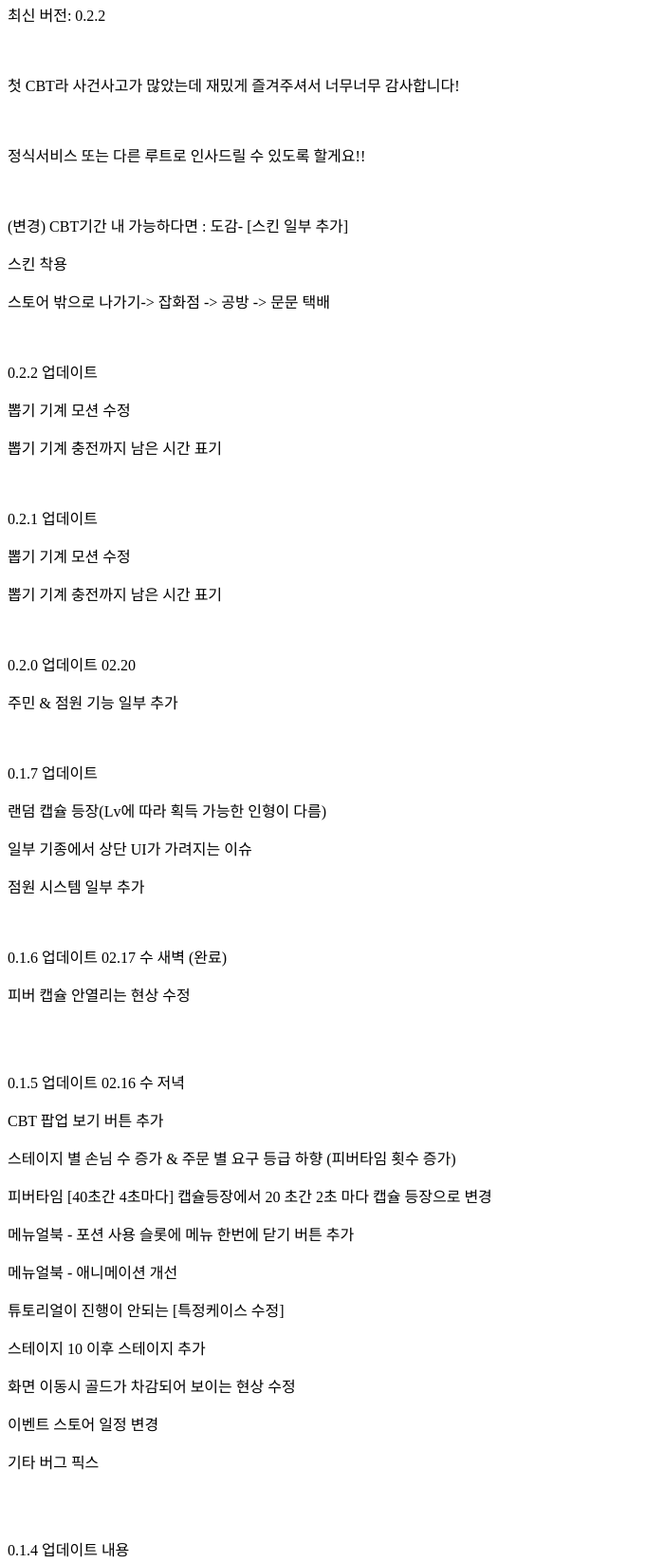
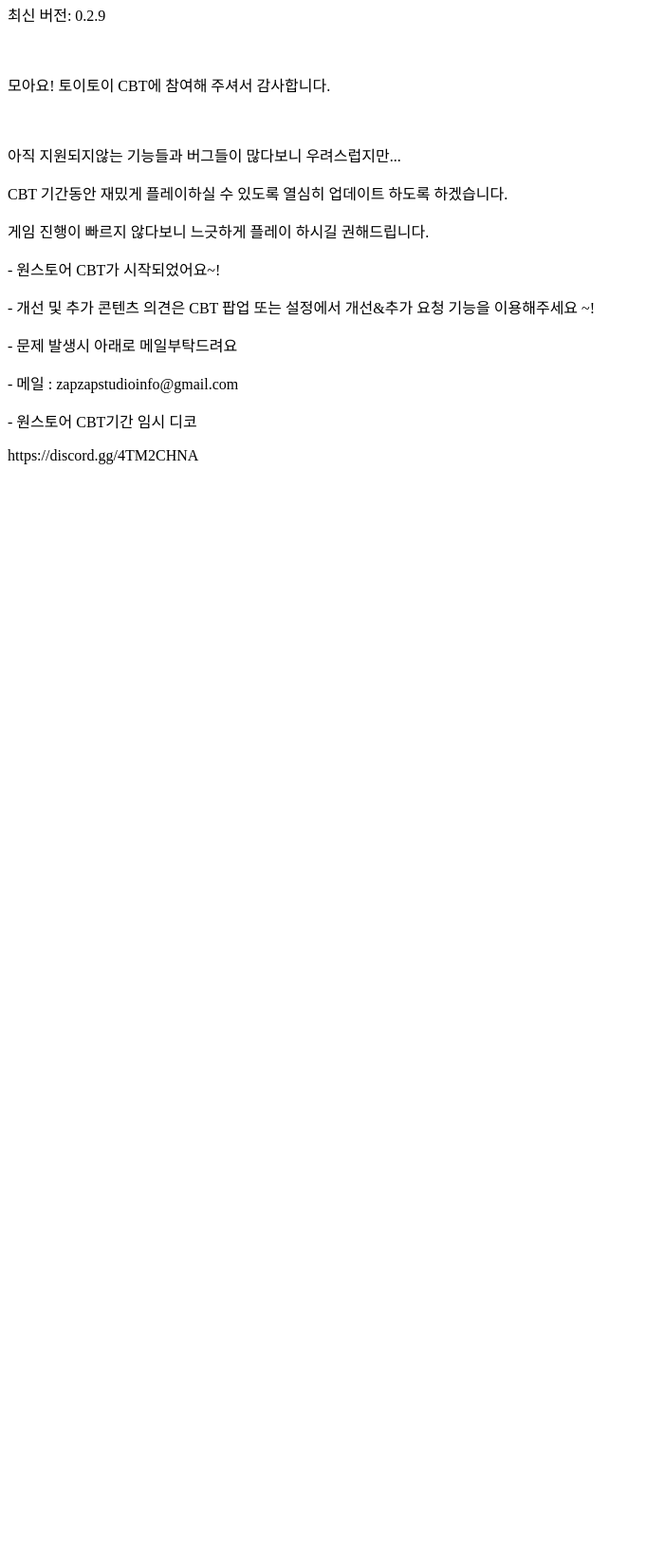
Before and after one commit to unicon0503/patchnote.io, a plain HTML site: page index.html in a window 1280 px wide. Shown: the part 86-1732 px from the top of the page at 95% size, without its empty margins (0-681 px from the left). After the commit the page ends 800 px from the top, so only its background shows below. Drawn offline with Linux system fonts and the light colour scheme.

Commit message:
공지 수정

```diff
--- a/index.html
+++ b/index.html
@@ -4,67 +4,21 @@
 		<title>패치 노트</title>
 	</head>
 	<body><h1>모아요 토이토이 공지</h1>
-                    <p>최신 버전: 0.2.2 </p>
+                    <p>최신 버전: 0.2.9 </p>
 <br>
-<p>첫 CBT라 사건사고가 많았는데 재밌게 즐겨주셔서 너무너무 감사합니다!</p>
+<p>모아요! 토이토이 CBT에 참여해 주셔서 감사합니다.</p>
 <br>
-<p> 정식서비스 또는 다른 루트로 인사드릴 수 있도록 할게요!! </p>
+<p> 아직 지원되지않는 기능들과 버그들이 많다보니 우려스럽지만...  </p>
+<p> CBT 기간동안 재밌게 플레이하실 수 있도록 열심히 업데이트 하도록 하겠습니다.</p>
+<p> 게임 진행이 빠르지 않다보니 느긋하게 플레이 하시길 권해드립니다. </p>
 <p></p>
 <p>   </p>
-
-<br>
-<p> (변경)   CBT기간 내 가능하다면  : 도감- [스킨 일부 추가] </p>
-<p>                                          스킨 착용</p>
-<p>                                          스토어 밖으로 나가기-> 잡화점 -> 공방 -> 문문 택배 </p>
-<br>
-<p>0.2.2 업데이트      </p>
-<p> 뽑기 기계 모션 수정</p>
-<p> 뽑기 기계 충전까지 남은 시간 표기</p>
-<br>
-<p>0.2.1 업데이트      </p>
-<p> 뽑기 기계 모션 수정</p>
-<p> 뽑기 기계 충전까지 남은 시간 표기</p>
-<br>
-<p>0.2.0 업데이트    02.20  </p>
-<p> 주민 & 점원 기능 일부 추가</p>
-<br>
-<p>0.1.7 업데이트    </p>
-<p>랜덤 캡슐 등장(Lv에 따라 획득 가능한 인형이 다름)</p>
-<p>일부 기종에서 상단 UI가 가려지는 이슈</p>
-<p>점원 시스템 일부 추가</p>
-<br>
-<p>0.1.6 업데이트    02.17 수 새벽 (완료)</p>
-<p>피버 캡슐 안열리는 현상 수정</p>
-<br>
-<br>
-<p>0.1.5 업데이트    02.16 수 저녁 </p>
-<p> CBT 팝업 보기 버튼 추가</p>
-<p> 스테이지 별 손님 수 증가 & 주문 별 요구 등급 하향 (피버타임 횟수 증가)</p>
-<p> 피버타임 [40초간 4초마다]  캡슐등장에서 20 초간 2초 마다 캡슐 등장으로 변경</p>
-<p> 메뉴얼북 - 포션 사용 슬롯에 메뉴 한번에 닫기 버튼 추가</p>
-<p> 메뉴얼북 - 애니메이션 개선</p>
-<p> 튜토리얼이 진행이 안되는 [특정케이스 수정]</p>
-<p> 스테이지 10 이후 스테이지 추가</p>
-<p> 화면 이동시 골드가 차감되어 보이는 현상 수정</p>
-<p> 이벤트 스토어 일정 변경</p>
-<p> 기타 버그 픽스</p>
-<br>
-<br>
-<p>0.1.4 업데이트 내용 </p>
-<p> 캐릭터 조작시 스테미너 소모 -2 -> -1 로 수정 </p>
-<p> 스테이지 6 이후 뽑기 기계 포인트 0이 되었을때 광고보고 충전이 1분 마다 등장하도록 수정</p>
-<p> 스테미너가 부족할때 부터 게임 진행이 안되는 현상 </p>
-<p> 개선&피드백 보내기가 안되던 문제 해결  </p>
-<p> 네트워크 지연으로 인한 롤백 현상 수정 </p>
-<br>
-<br>
-<p>0.1.3 업데이트 내용</p>
-<p>- 피버타임이 40초로 패치 </p>
-<br>
 <p>- 원스토어 CBT가 시작되었어요~! </p>
 <p>- 개선 및 추가 콘텐츠 의견은 CBT 팝업 또는 설정에서 개선&추가 요청 기능을 이용해주세요 ~! </p>
 <p>- 문제 발생시 아래로 메일부탁드려요 </p>
 <p>- 메일 : zapzapstudioinfo@gmail.com </p>
+<p>- 원스토어 CBT기간 임시 디코 </p>
+<p> https://discord.gg/4TM2CHNA </p>
 <br>
 <br>
 
```
